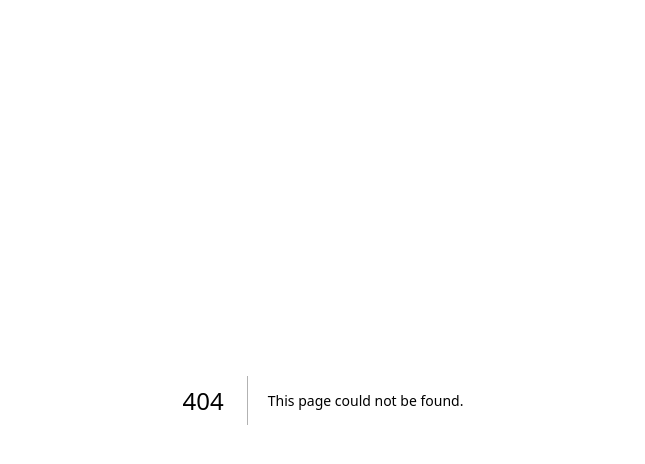
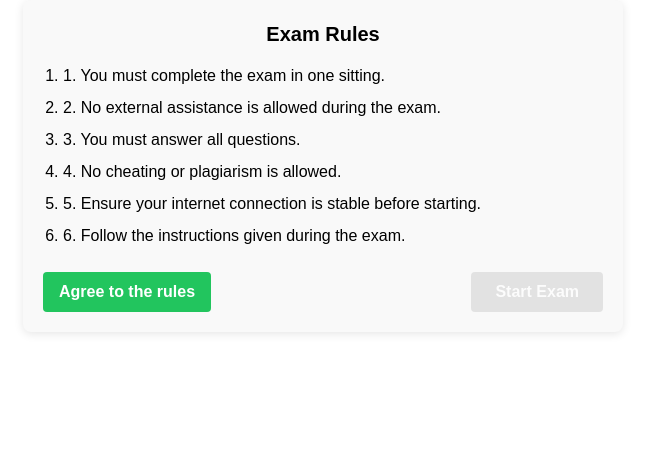
Before and after one commit to mohd-tahzeeb-khan/Advance-Quiz-Application-65HIBKJS, a Next.js app in the folder quiz-app/: page /Rules in a window 1280 px wide. Before the commit this address had no page. Shown: the top 464 px of the page, without its empty margins (317-962 px from the left). Built offline with nearby package versions, Linux system fonts and the light colour scheme.

Commit message:
Created Rules file for user

```diff
--- /dev/null
+++ b/quiz-app/src/app/Rules/page.js
@@ -0,0 +1,85 @@
+'use client'
+import { useState } from 'react';
+import { useRouter } from 'next/navigation';
+
+export default function RulesPage() {
+  const [isAgreed, setIsAgreed] = useState(false);
+  const router = useRouter();
+
+  // Function to handle agreement
+  const handleAgree = () => {
+    setIsAgreed(true);
+  };
+
+  // Function to start the exam
+  const handleStartExam = () => {
+    if (isAgreed) {
+      // Redirect to the exam page, replace with the actual exam page URL
+      router.push('/exam');
+    }
+  };
+
+  return (
+    <div className='h-full w-full'>
+    <div className="rules-page-container text-black mx-auto">
+      <h1 className="text-center text-xl font-bold mb-4">Exam Rules</h1>
+
+      <div className="rules-content mb-6">
+        <ul className='text-black'>
+          <li>1. You must complete the exam in one sitting.</li>
+          <li>2. No external assistance is allowed during the exam.</li>
+          <li>3. You must answer all questions.</li>
+          <li>4. No cheating or plagiarism is allowed.</li>
+          <li>5. Ensure your internet connection is stable before starting.</li>
+          <li>6. Follow the instructions given during the exam.</li>
+        </ul>
+      </div>
+
+      <div className="flex justify-between items-center">
+        {/* Agree Button */}
+        <button
+          className="px-4 py-2 bg-green-500 text-white font-bold rounded"
+          onClick={handleAgree}
+          disabled={isAgreed}
+        >
+          {isAgreed ? 'You have agreed' : 'Agree to the rules'}
+        </button>
+
+        {/* Start Exam Button */}
+        <button
+          className={`px-6 py-2 bg-blue-500 text-white font-bold rounded bg-green-500 ${isAgreed ? '' : 'opacity-50 cursor-not-allowed bg-black'}`}
+          onClick={handleStartExam}
+          disabled={!isAgreed}
+        >
+          Start Exam
+        </button>
+      </div>
+      </div>
+
+      <style jsx>{`
+        .rules-page-container {
+          max-width: 600px;
+          margin: 0 auto;
+          padding: 20px;
+          background-color: #f9f9f9;
+          border-radius: 8px;
+          box-shadow: 0 2px 10px rgba(0, 0, 0, 0.1);
+        }
+
+        .rules-content ul {
+          list-style-type: decimal;
+          padding-left: 20px;
+        }
+
+        .rules-content li {
+          margin-bottom: 8px;
+        }
+
+        button:disabled {
+          background-color: #ccc;
+          cursor: not-allowed;
+        }
+      `}</style>
+    </div>
+  );
+}
```
